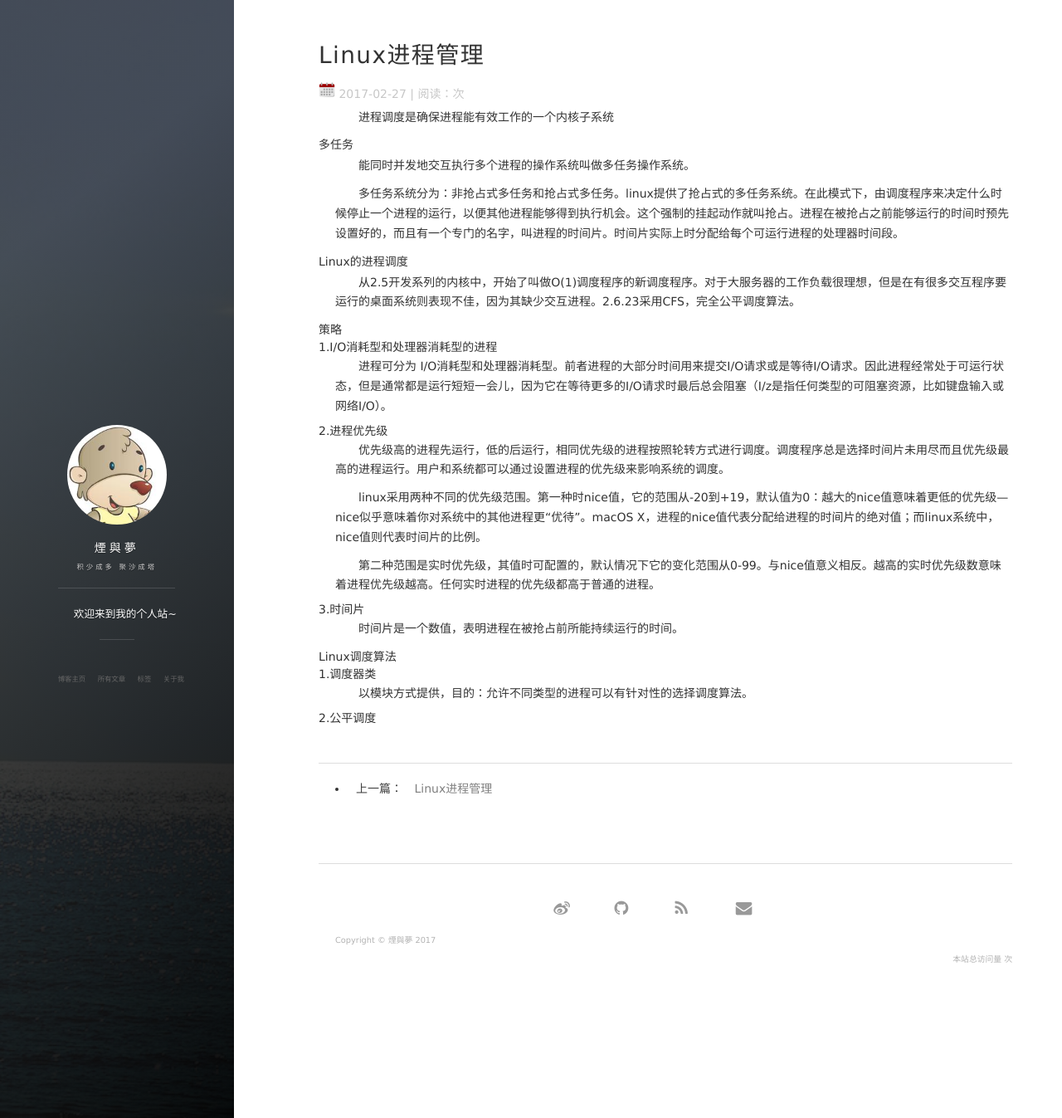
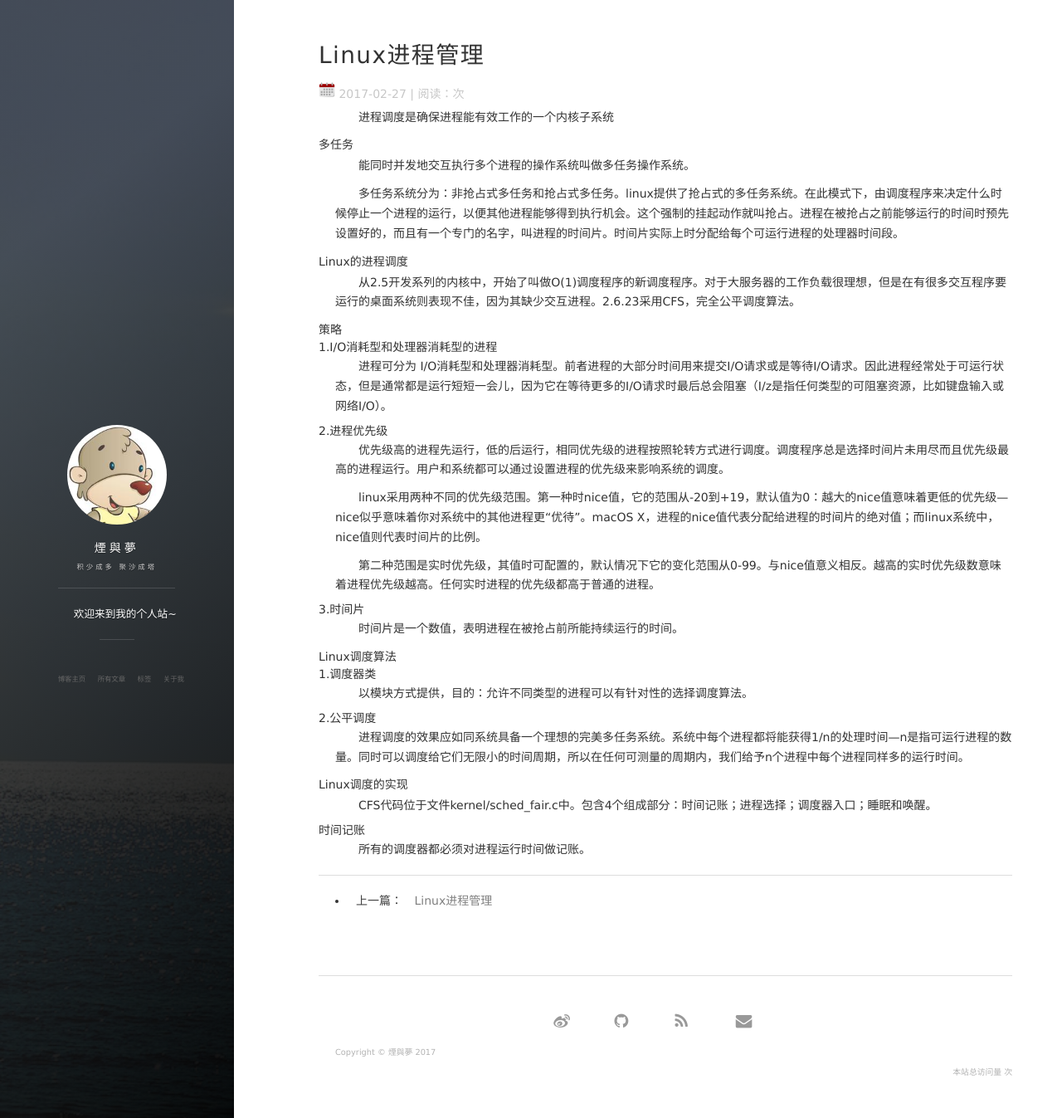
Before and after one commit to EesiLife/EesiLife.github.io, a Jekyll site: the page built from _posts/2017-03-04-Linux进程调度.md, in a window 1280 px wide and 1347 px high. Shown: the whole window at 83% size. Built offline with Jekyll 4.4.1, drawn with Linux system fonts in a browser that asks for light colours; nearby versions of some CDN libraries; comment, search, counter and statistics services are not loaded.

Commit message:
add linux4

```diff
--- a/_posts/2017-03-04-Linux进程调度.md
+++ b/_posts/2017-03-04-Linux进程调度.md
@@ -40,4 +40,12 @@ tag: linux内核
 
 ###### 2.公平调度
 
-&emsp;&emsp;
+&emsp;&emsp;进程调度的效果应如同系统具备一个理想的完美多任务系统。系统中每个进程都将能获得1/n的处理时间---n是指可运行进程的数量。同时可以调度给它们无限小的时间周期，所以在任何可测量的周期内，我们给予n个进程中每个进程同样多的运行时间。
+
+##### Linux调度的实现
+
+&emsp;&emsp;CFS代码位于文件kernel/sched_fair.c中。包含4个组成部分：时间记账；进程选择；调度器入口；睡眠和唤醒。
+
+###### 时间记账
+
+&emsp;&emsp;所有的调度器都必须对进程运行时间做记账。
```
